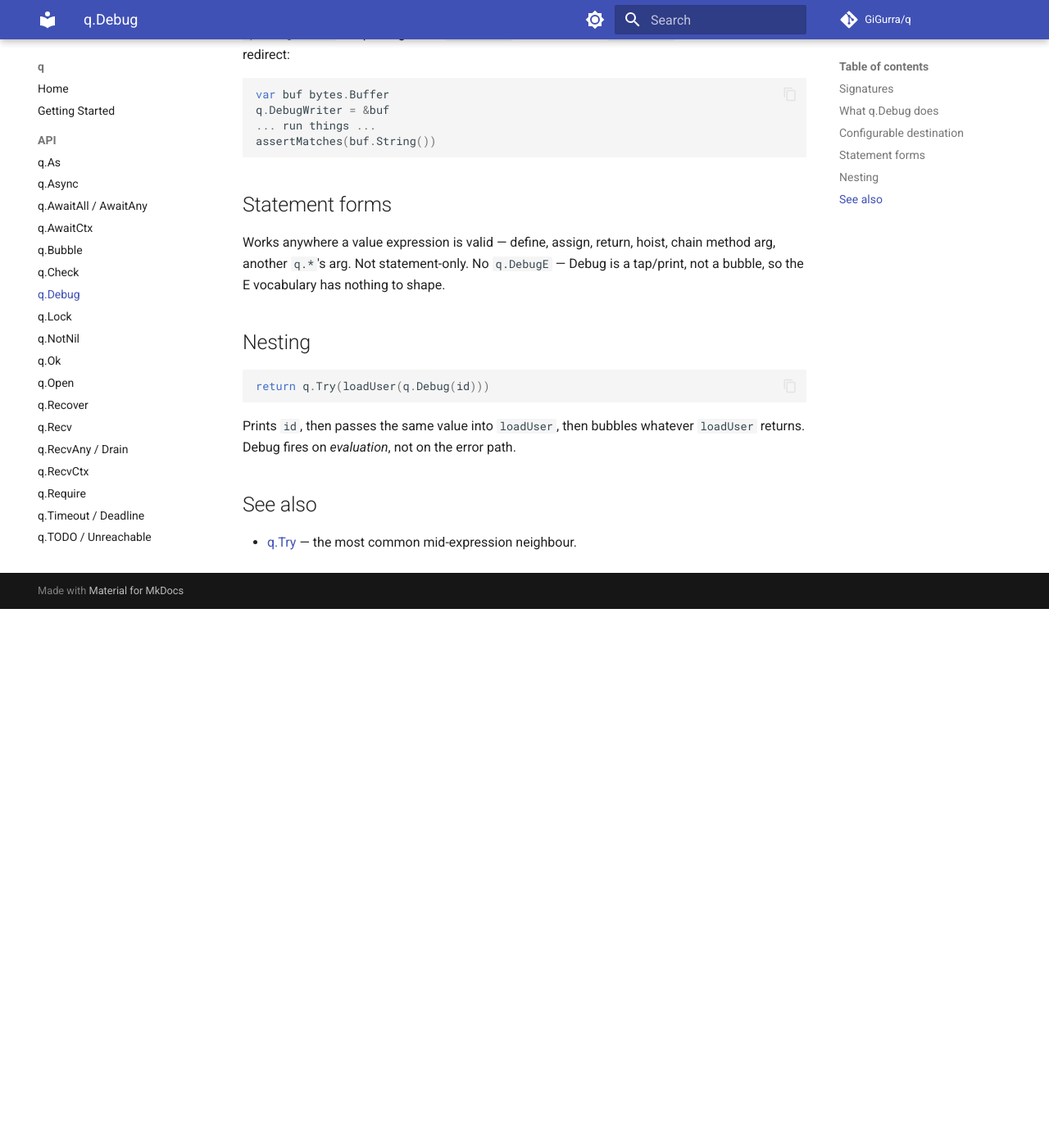
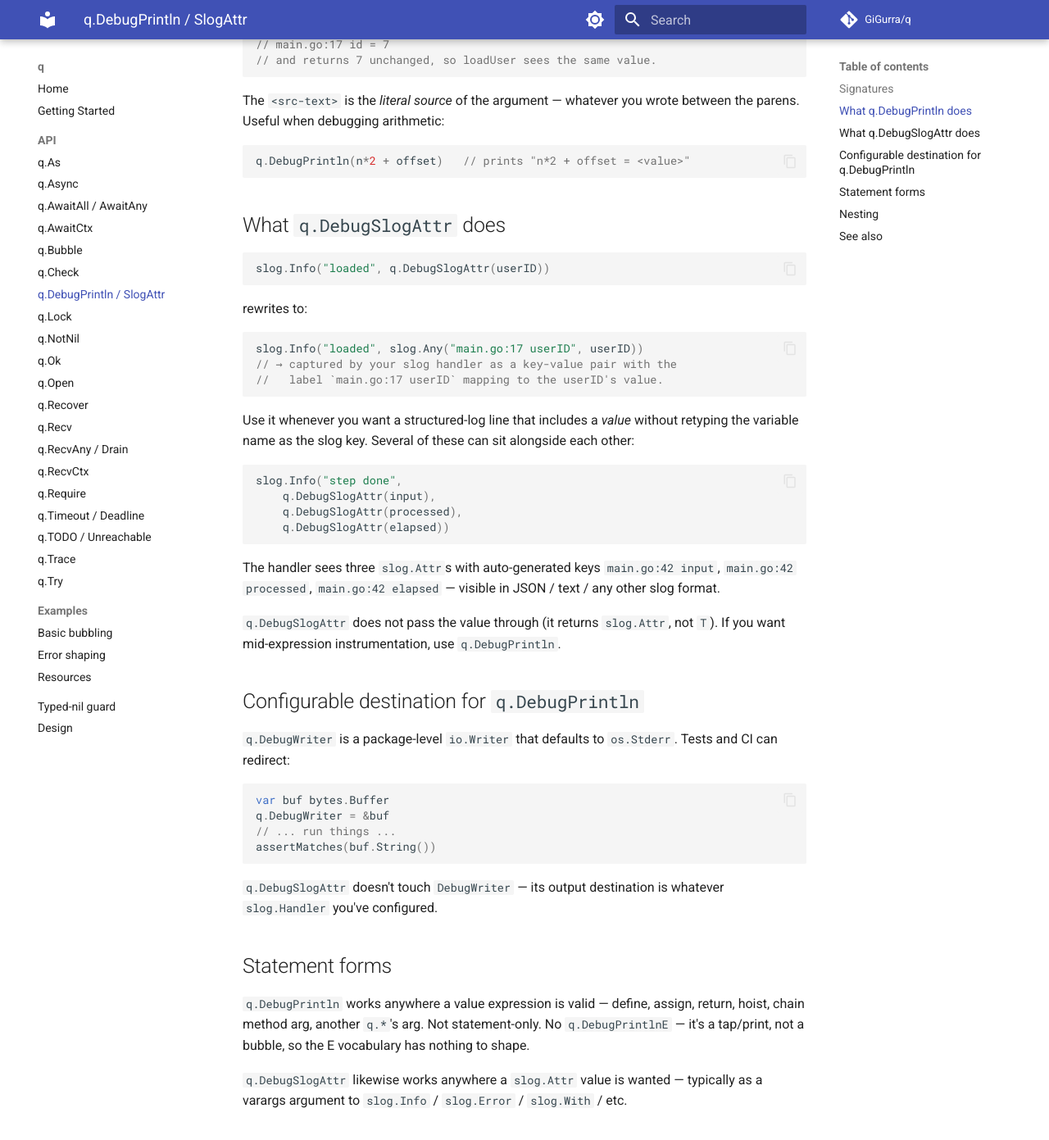
Before and after one commit to GiGurra/q, an MkDocs documentation site: the page built from docs/api/debug.md, in a window 1280 px wide and 1400 px high, scrolled down 958 px. Shown: the top 1391 px of the window at 82% size. Built offline with MkDocs 1.6.1 and Material for MkDocs 9.7.7, drawn with Linux system fonts in a browser that asks for light colours; comment, search, counter and statistics services are not loaded; before the commit the page ends 1701 px from its top, so only the background shows below that; some of the changed text lies outside the part shown.

Commit message:
Rename q.Debug → q.DebugPrintln; add q.DebugSlogAttr; redo README
Two bundled changes:

1. q.Debug renamed; new slog companion

q.Debug → q.DebugPrintln (clearer about what the helper does — print a
line and pass the value through). The runtime helper q.DebugAt is
likewise renamed to q.DebugPrintlnAt.

q.DebugSlogAttr is added alongside it: the same compile-time capture of
source text + file:line, but it returns a slog.Attr instead of printing.
Use inside slog.Info / slog.Error / etc. to attach a labelled value to a
structured-log call without retyping the variable name as the slog key:

    slog.Info("loaded", q.DebugSlogAttr(userID))
    // → slog.Info("loaded", slog.Any("main.go:42 userID", userID))

The rewrite expands directly to slog.Any — no q runtime helper sits on
the value path. The rewriter detects the family at the shape level and
auto-injects the log/slog import.

Touched:
- pkg/q/q.go: rename Debug/DebugAt + add DebugSlogAttr stub; import
  log/slog for the stub's return type
- internal/preprocessor/scanner.go: familyDebug → familyDebugPrintln,
  familyDebugSlogAttr added; matchers + qRuntimeHelpers updated
- internal/preprocessor/rewriter.go: split buildDebugReplacement into
  buildDebugPrintlnReplacement + buildDebugSlogAttrReplacement sharing a
  debugLabel helper; isInPlaceFamily abstracts the in-place-rewrite
  check; log/slog import injected when familyDebugSlogAttr is detected
  in any shape
- debug_run_ok fixture renamed in source; new debug_slog_run_ok fixture
  exercises slog.TextHandler integration with bytes.Buffer capture +
  ReplaceAttr that strips the time attr

2. README rewrite — example-driven shape

Per the user's direction, dropped the "what's in it" capability list and
the boilerplate-paragraph opener. Replaced with a flowing collection of
"Things you can do with q" — short labelled snippets covering: error
wrap, mid-call recover, resource open/release, nil/channel/type-assert
bubbles, ctx checkpoints, ctx-derived child contexts, futures + fan-in,
multi-channel select, panic→error, mutex sugar, runtime preconditions,
debug print + slog attr, error tracing, statement positions. The page
now reads as "oh cool, you can do this" rather than a categorised
overview.

Touched: README.md, docs/api/debug.md, docs/index.md table row,
mkdocs.yml entry, CLAUDE.md current-state listing, docs/planning/TODO.md
(historical note for #22).

````diff
--- a/docs/api/debug.md
+++ b/docs/api/debug.md
@@ -1,28 +1,34 @@
-# `q.Debug` and `q.DebugAt`
+# `q.DebugPrintln`, `q.DebugPrintlnAt`, `q.DebugSlogAttr`
 
-Go's missing `dbg!` macro. Prints a value with its source text and call site, returns it unchanged so the call can sit mid-expression.
+Two debug-time helpers that auto-capture the source text and `file:line` of their argument at compile time, so you don't have to retype it as a label:
+
+- **`q.DebugPrintln`** — Go's missing `dbg!` / `println!`. Prints the value with its source text and call site, returns it unchanged so the call can sit mid-expression.
+- **`q.DebugSlogAttr`** — produces a `slog.Attr` keyed by the same auto-generated label. Use inside `slog.Info` / `slog.Error` / etc. to attach a labelled value to a structured-log call.
 
 ## Signatures
 
 ```go
-func Debug[T any](v T) T
-func DebugAt[T any](label string, v T) T
+func DebugPrintln[T any](v T) T
+func DebugPrintlnAt[T any](label string, v T) T
+func DebugSlogAttr[T any](v T) slog.Attr
 
 var DebugWriter io.Writer = os.Stderr
 ```
 
-`q.Debug(x)` is rewritten by the preprocessor to `q.DebugAt("<file>:<line> <src-text>", x)`. `q.DebugAt` is a plain runtime function you can also call directly when you want a custom label.
+`q.DebugPrintln(x)` is rewritten by the preprocessor to `q.DebugPrintlnAt("<file>:<line> <src-text>", x)`. `q.DebugPrintlnAt` is a plain runtime function — call it directly when you want a custom label.
 
-## What `q.Debug` does
+`q.DebugSlogAttr(x)` is rewritten directly to `slog.Any("<file>:<line> <src-text>", x)`. There is no q runtime helper on the value path — the rewrite expands to stdlib slog.
+
+## What `q.DebugPrintln` does
 
 ```go
-u := loadUser(q.Debug(id))
+u := loadUser(q.DebugPrintln(id))
 ```
 
 rewrites to (say, `main.go` line 17):
 
 ```go
-u := loadUser(q.DebugAt("main.go:17 id", id))
+u := loadUser(q.DebugPrintlnAt("main.go:17 id", id))
 // which at runtime prints to DebugWriter:
 // main.go:17 id = 7
 // and returns 7 unchanged, so loadUser sees the same value.
@@ -31,32 +37,64 @@ u := loadUser(q.DebugAt("main.go:17 id", id))
 The `<src-text>` is the *literal source* of the argument — whatever you wrote between the parens. Useful when debugging arithmetic:
 
 ```go
-q.Debug(n * 2 + offset)   // prints "n * 2 + offset = <value>"
+q.DebugPrintln(n*2 + offset)   // prints "n*2 + offset = <value>"
 ```
 
-## Configurable destination
+## What `q.DebugSlogAttr` does
+
+```go
+slog.Info("loaded", q.DebugSlogAttr(userID))
+```
+
+rewrites to:
+
+```go
+slog.Info("loaded", slog.Any("main.go:17 userID", userID))
+// → captured by your slog handler as a key-value pair with the
+//   label `main.go:17 userID` mapping to the userID's value.
+```
+
+Use it whenever you want a structured-log line that includes a *value* without retyping the variable name as the slog key. Several of these can sit alongside each other:
+
+```go
+slog.Info("step done",
+    q.DebugSlogAttr(input),
+    q.DebugSlogAttr(processed),
+    q.DebugSlogAttr(elapsed))
+```
+
+The handler sees three `slog.Attr`s with auto-generated keys `main.go:42 input`, `main.go:42 processed`, `main.go:42 elapsed` — visible in JSON / text / any other slog format.
+
+`q.DebugSlogAttr` does not pass the value through (it returns `slog.Attr`, not `T`). If you want mid-expression instrumentation, use `q.DebugPrintln`.
+
+## Configurable destination for `q.DebugPrintln`
 
 `q.DebugWriter` is a package-level `io.Writer` that defaults to `os.Stderr`. Tests and CI can redirect:
 
 ```go
 var buf bytes.Buffer
 q.DebugWriter = &buf
-... run things ...
+// ... run things ...
 assertMatches(buf.String())
 ```
 
+`q.DebugSlogAttr` doesn't touch `DebugWriter` — its output destination is whatever `slog.Handler` you've configured.
+
 ## Statement forms
 
-Works anywhere a value expression is valid — define, assign, return, hoist, chain method arg, another `q.*`'s arg. Not statement-only. No `q.DebugE` — Debug is a tap/print, not a bubble, so the E vocabulary has nothing to shape.
+`q.DebugPrintln` works anywhere a value expression is valid — define, assign, return, hoist, chain method arg, another `q.*`'s arg. Not statement-only. No `q.DebugPrintlnE` — it's a tap/print, not a bubble, so the E vocabulary has nothing to shape.
+
+`q.DebugSlogAttr` likewise works anywhere a `slog.Attr` value is wanted — typically as a varargs argument to `slog.Info` / `slog.Error` / `slog.With` / etc.
 
 ## Nesting
 
 ```go
-return q.Try(loadUser(q.Debug(id)))
+return q.Try(loadUser(q.DebugPrintln(id)))
 ```
 
-Prints `id`, then passes the same value into `loadUser`, then bubbles whatever `loadUser` returns. Debug fires on *evaluation*, not on the error path.
+Prints `id`, then passes the same value into `loadUser`, then bubbles whatever `loadUser` returns. The print fires on *evaluation*, not on the error path.
 
 ## See also
 
 - [q.Try](try.md) — the most common mid-expression neighbour.
+- [q.Trace](trace.md) — file:line prefix on bubbled errors (vs. q.DebugPrintln's print + pass-through).
--- a/mkdocs.yml
+++ b/mkdocs.yml
@@ -45,7 +45,7 @@ nav:
     - q.AwaitCtx:              api/await_ctx.md
     - q.Bubble:                api/bubble.md
     - q.Check:                 api/check.md
-    - q.Debug:                 api/debug.md
+    - q.DebugPrintln / SlogAttr: api/debug.md
     - q.Lock:                  api/lock.md
     - q.NotNil:                api/notnil.md
     - q.Ok:                    api/ok.md
````
Also changed, not shown: CLAUDE.md (+7 -5 lines), README.md (+161 -15 lines), docs/index.md (+1 -1 lines), docs/planning/TODO.md (+1 -1 lines), 6 other files.
